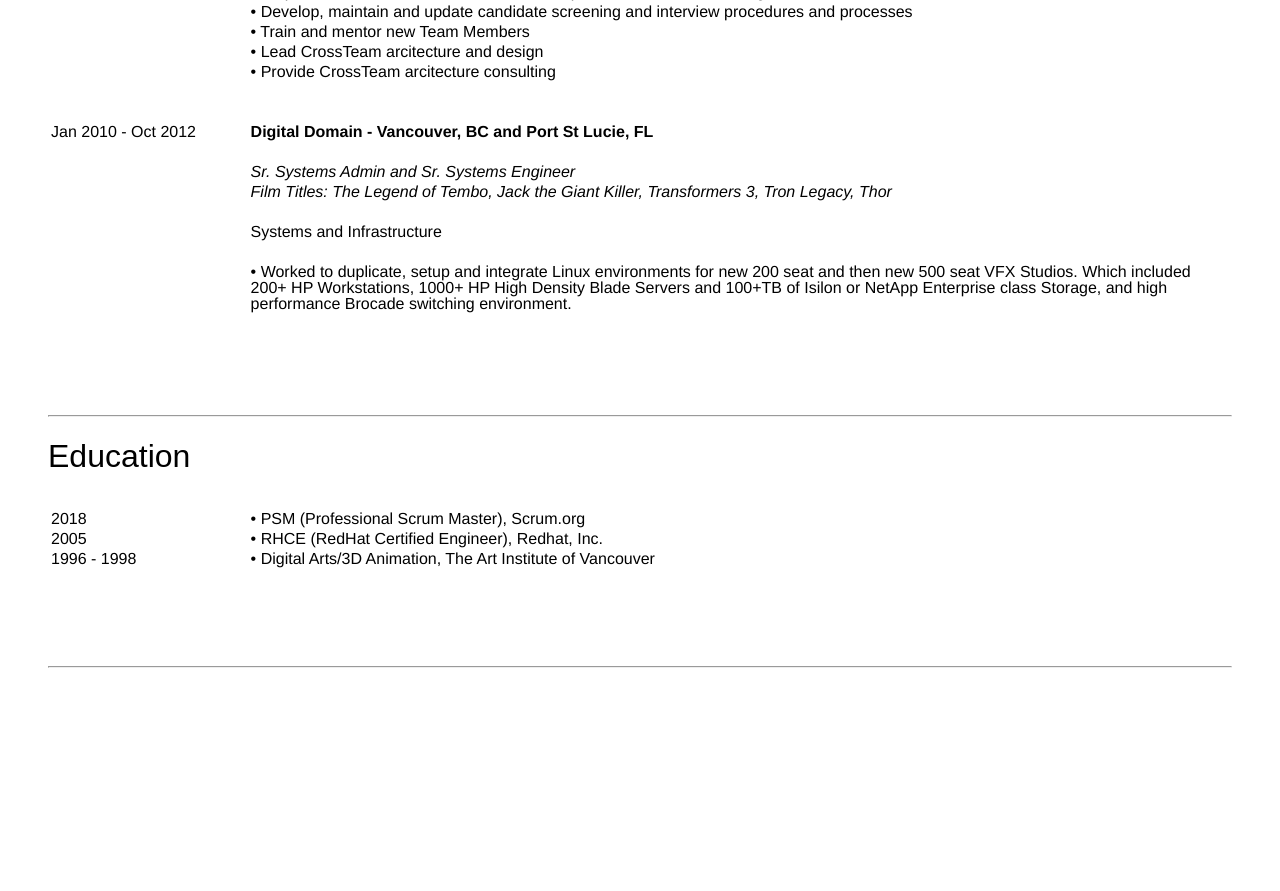
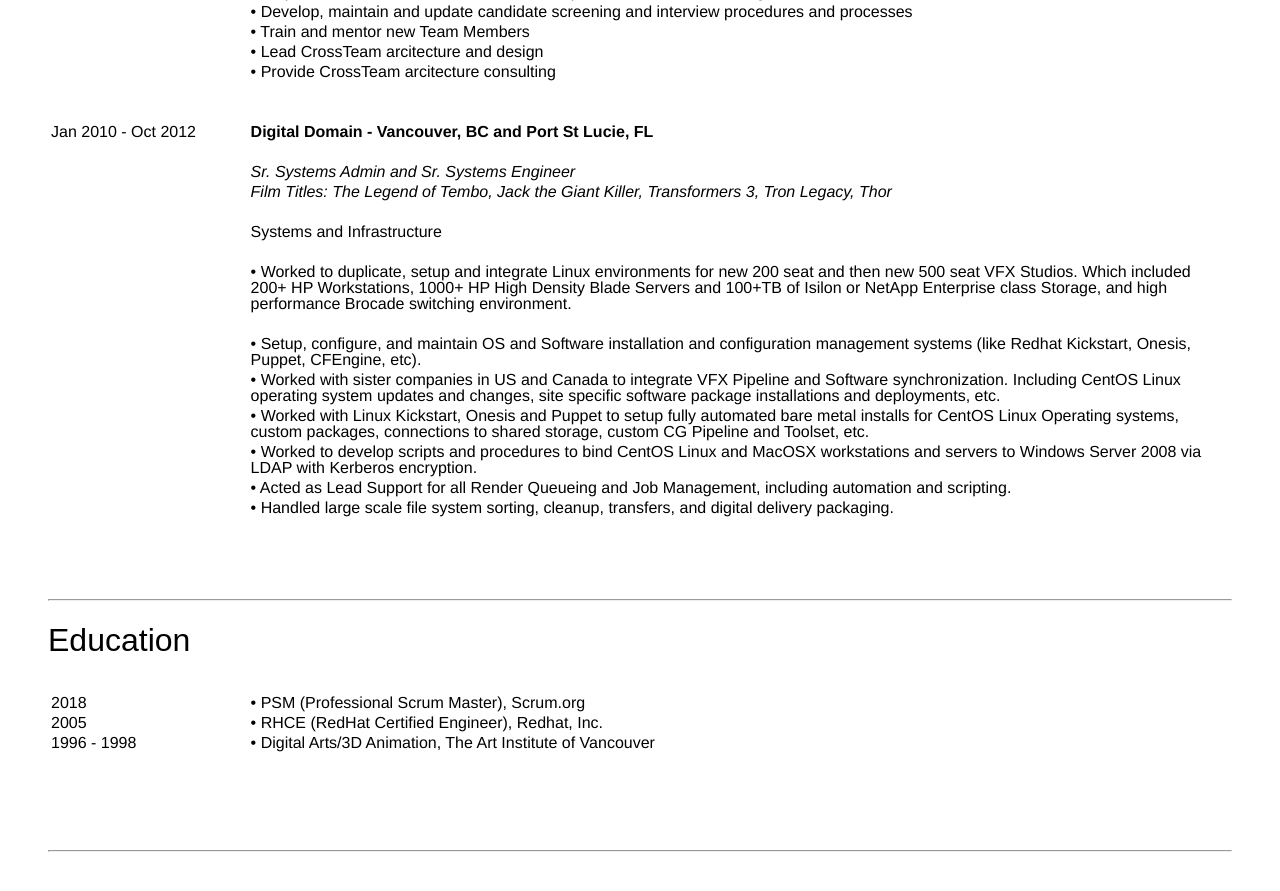
Before and after one commit to mpursley/mpursley.github.io, a Jekyll site: the page built from index_resume_sre_short.md, in a window 1280 px wide and 900 px high, scrolled down 1099 px. Shown: the top 891 px of the window. Built offline with Jekyll 4.4.1, drawn with Linux system fonts in a browser that asks for light colours; before the commit the page ends 1815 px from its top, so only the background shows below that.

Commit message:
Update index_resume_sre_short.md

```diff
--- a/index_resume_sre_short.md
+++ b/index_resume_sre_short.md
@@ -79,6 +79,12 @@
 | &nbsp;             | &nbsp;
 | &nbsp;             | • Worked to duplicate, setup and integrate Linux environments for new 200 seat and then new 500 seat VFX Studios. Which included 200+ HP Workstations, 1000+ HP High Density Blade Servers and 100+TB of Isilon or NetApp Enterprise class Storage, and high performance Brocade switching environment.
 | &nbsp;             | &nbsp;
+| &nbsp;             | • Setup, configure, and maintain OS and Software installation and configuration management systems (like Redhat Kickstart, Onesis, Puppet, CFEngine, etc).
+| &nbsp;             | • Worked with sister companies in US and Canada to integrate VFX Pipeline and Software synchronization.  Including CentOS Linux operating system updates and changes, site specific software package installations and deployments, etc.
+| &nbsp;             | • Worked with Linux Kickstart, Onesis and Puppet to setup fully automated bare metal installs for CentOS Linux Operating systems, custom packages, connections to shared storage, custom CG Pipeline and Toolset, etc.
+| &nbsp;             | • Worked to develop scripts and procedures to bind CentOS Linux and MacOSX workstations and servers to Windows Server 2008 via LDAP with Kerberos encryption.
+| &nbsp;             | • Acted as Lead Support for all Render Queueing and Job Management, including automation and scripting.
+| &nbsp;             | • Handled large scale file system sorting, cleanup, transfers, and digital delivery packaging.
 
 
 <br><br><br>
```
